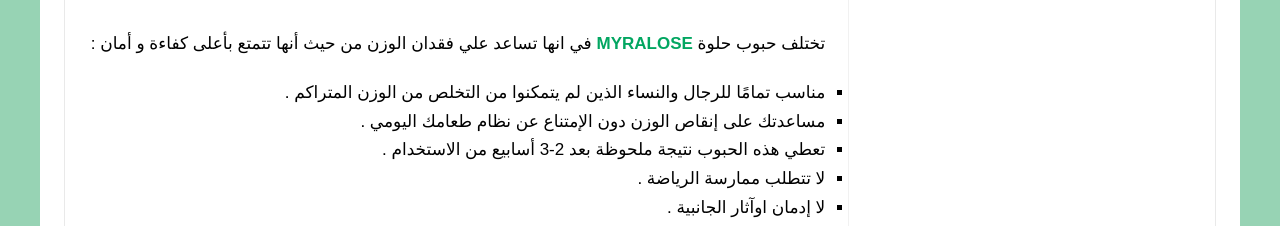
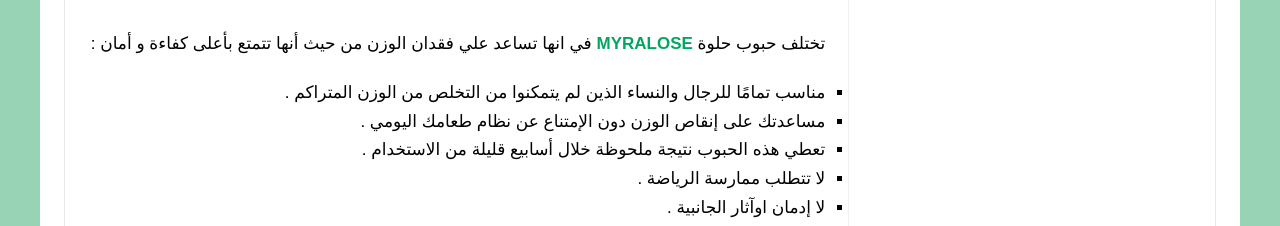
Before and after one commit to shadyplus/myra-9-2-2023, a plain HTML site: page index.html in a window 1280 px wide. Shown: the part 3160-3386 px from the top of the page. Drawn offline with Linux system fonts and the light colour scheme; a web font is replaced by a local one.

Commit message:
edited css0

```diff
--- a/index.html
+++ b/index.html
@@ -256,7 +256,7 @@
 							<ul style="text-align: justify;">
 								<li> مناسب تمامًا للرجال والنساء الذين لم يتمكنوا من التخلص من الوزن المتراكم  . </li>
 								<li> مساعدتك على إنقاص الوزن دون الإمتناع عن نظام طعامك اليومي . </li>
-								<li> تعطي هذه الحبوب  نتيجة ملحوظة بعد 2-3 أسابيع من الاستخدام . </li>
+								<li> تعطي هذه الحبوب  نتيجة ملحوظة خلال أسابيع قليلة من الاستخدام . </li>
 								<li> لا تتطلب ممارسة الرياضة . </li>
 								<li> لا إدمان اوآثار الجانبية . </li>
 								<li> تحسين التمثيل الغذائي وحرق الدهون بشكل طبيعي. </li>
```
